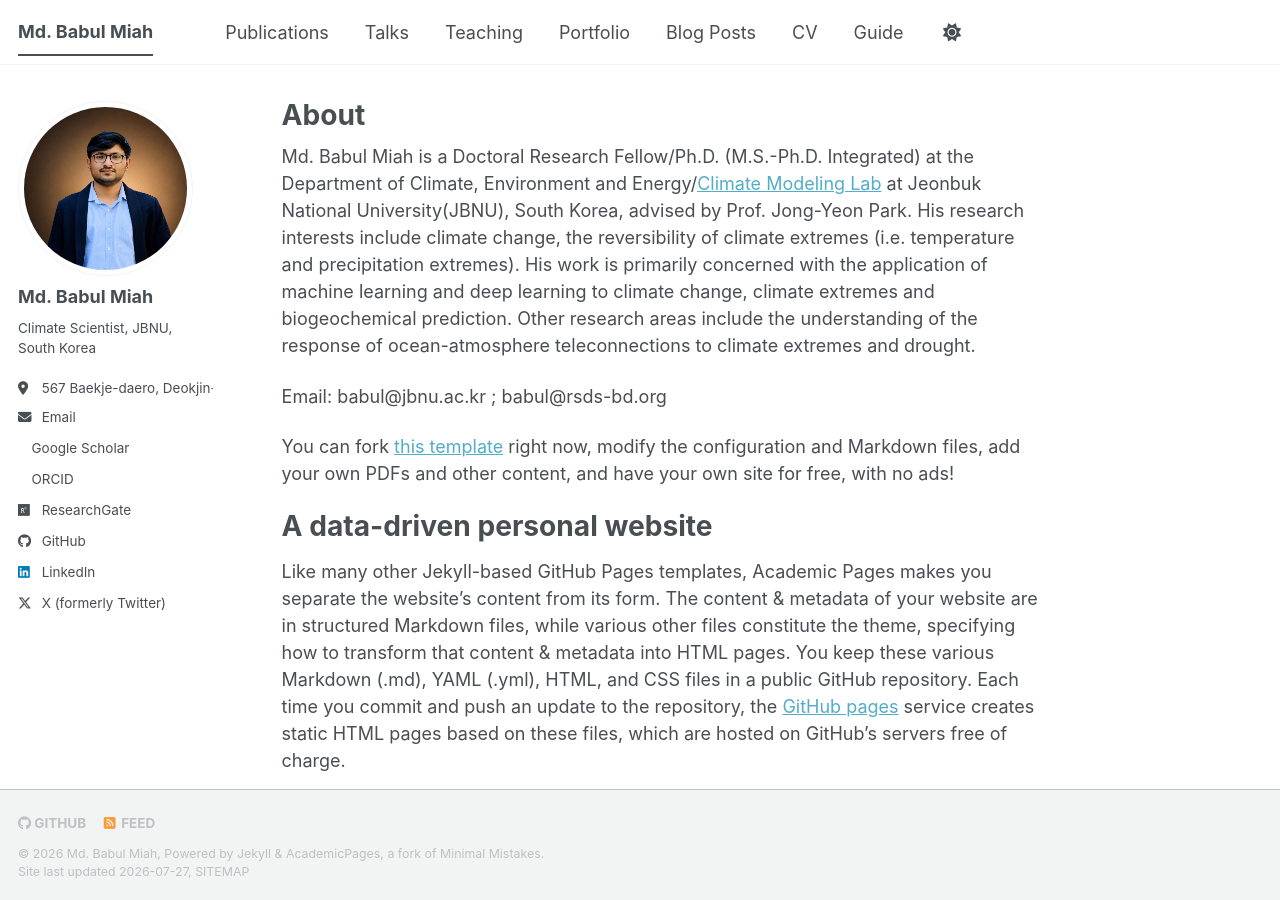
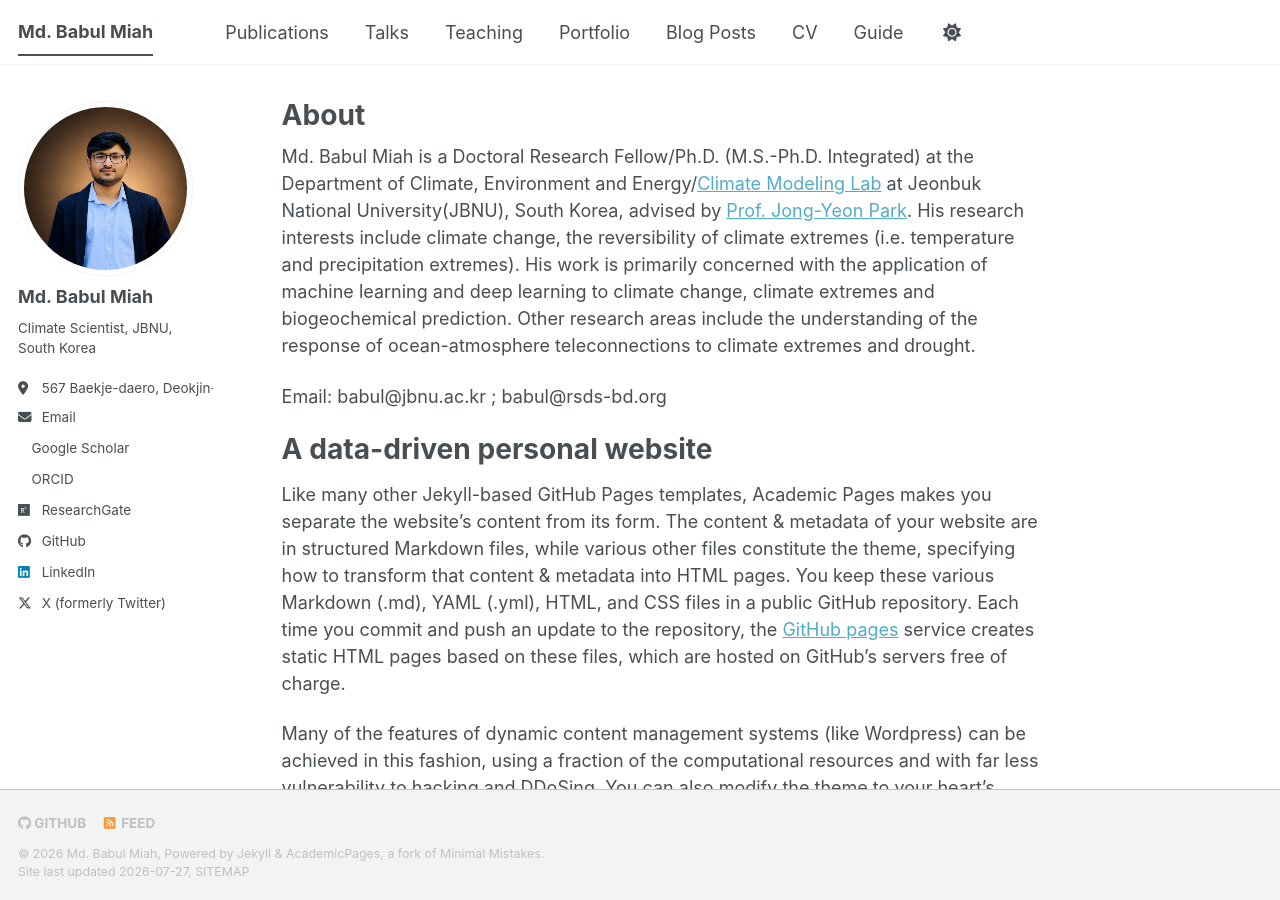
Before and after one commit to mbm-phd/mbm-phd.github.io, a Jekyll site: the page built from _pages/about.md, in a window 1280 px wide and 900 px high. Built offline with Jekyll 4.4.1, drawn with Linux system fonts in a browser that asks for light colours; a style sheet for code colours, icons or effects is not loaded.

Commit message:
Fix links and clean up about page content
Updated the professor's link and removed a template reference.

```diff
--- a/_pages/about.md
+++ b/_pages/about.md
@@ -7,11 +7,9 @@
   - /about.html
 ---
 
-Md. Babul Miah is a Doctoral Research Fellow/Ph.D. (M.S.-Ph.D. Integrated) at the Department of Climate, Environment and Energy/[Climate Modeling Lab](https://cml.jbnu.ac.kr/cml/index..do) at Jeonbuk National University(JBNU), South Korea, advised by Prof. Jong-Yeon Park. His research interests include climate change, the reversibility of climate extremes (i.e. temperature and precipitation extremes). His work is primarily concerned with the application of machine learning and deep learning to climate change, climate extremes and biogeochemical prediction. Other research areas include the understanding of the response of ocean-atmosphere teleconnections to climate extremes and drought.
+Md. Babul Miah is a Doctoral Research Fellow/Ph.D. (M.S.-Ph.D. Integrated) at the Department of Climate, Environment and Energy/[Climate Modeling Lab](https://cml.jbnu.ac.kr/cml/index..do) at Jeonbuk National University(JBNU), South Korea, advised by [Prof. Jong-Yeon Park](https://cml.jbnu.ac.kr/cml/11843/subview.do). His research interests include climate change, the reversibility of climate extremes (i.e. temperature and precipitation extremes). His work is primarily concerned with the application of machine learning and deep learning to climate change, climate extremes and biogeochemical prediction. Other research areas include the understanding of the response of ocean-atmosphere teleconnections to climate extremes and drought.
 
 Email: babul@jbnu.ac.kr ; babul@rsds-bd.org
-
-You can fork [this template](https://github.com/academicpages/academicpages.github.io) right now, modify the configuration and Markdown files, add your own PDFs and other content, and have your own site for free, with no ads!
 
 A data-driven personal website
 ======
```
